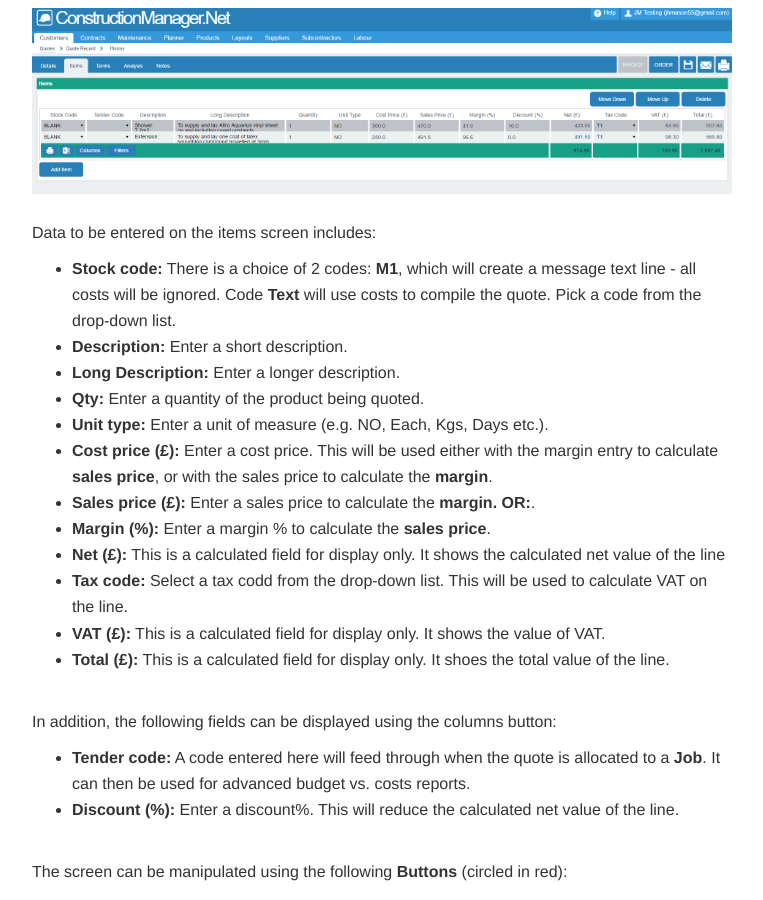
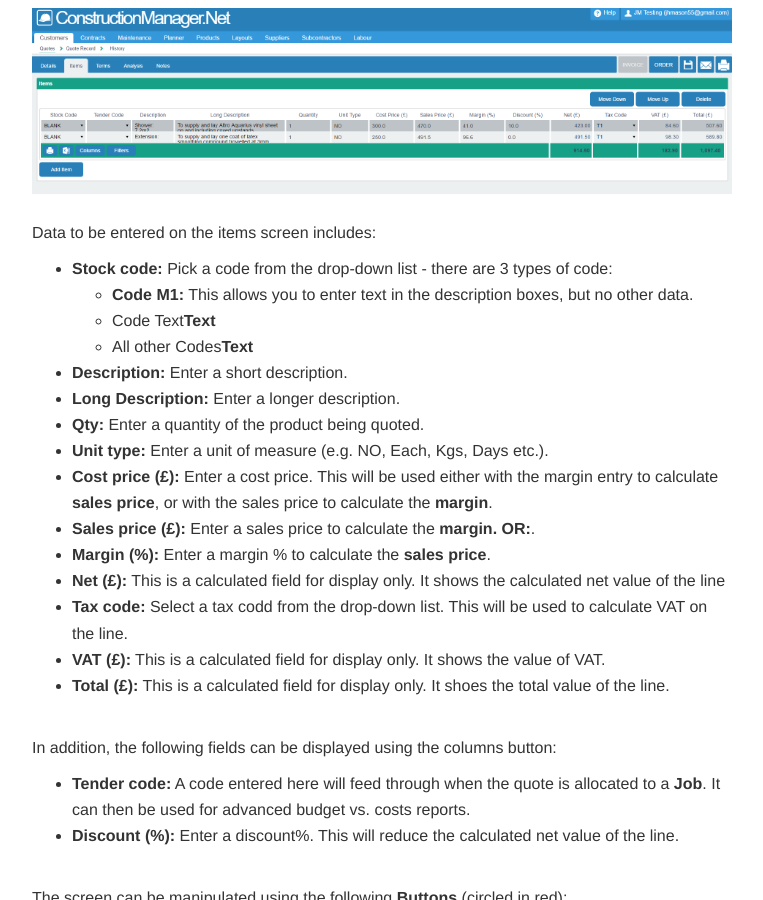
Before and after one commit to JNCSolutions/ConstructionManagerDocs, a Jekyll site: the page built from quotes.html, in a window 1280 px wide and 900 px high, scrolled down 3107 px. Shown: the whole window, without its empty margins (258-1021 px from the left). Built offline with Jekyll 4.4.1, drawn with Linux system fonts in a browser that asks for light colours.

Commit message:
Update quotes.html

```diff
--- a/quotes.html
+++ b/quotes.html
@@ -122,8 +122,12 @@ title: Quotes
 
     <p>Data to be entered on the items screen includes:
       <ul>
-        <li><b>Stock code:</b>        There is a choice of 2 codes: <b>M1</b>, which will create a message text line - all costs will be ignored.
-                                      Code <b>Text</b> will use costs to compile the quote. Pick a code from the drop-down list.</li>
+        <li><b>Stock code:</b>       Pick a code from the drop-down list - there are 3 types of code:</li>
+        <ul>
+          <li><b>Code M1:</b>             This allows you to enter text in the description boxes, but no other data.</li>
+          <li>Code Text<b>Text</b         This allows you to enter text in the description boxes, plus any other data. </li>
+          <li>All other Codes<b>Text</b   This will pick up data from the prouct table (UOM, costs), which can then be over-written. </li>
+        </ul>
         <li><b>Description:</b>       Enter a short description.</li>
         <li><b>Long Description:</b>  Enter a longer description.</li>
         <li><b>Qty:</b>               Enter a quantity of the product being quoted.</li>
```
